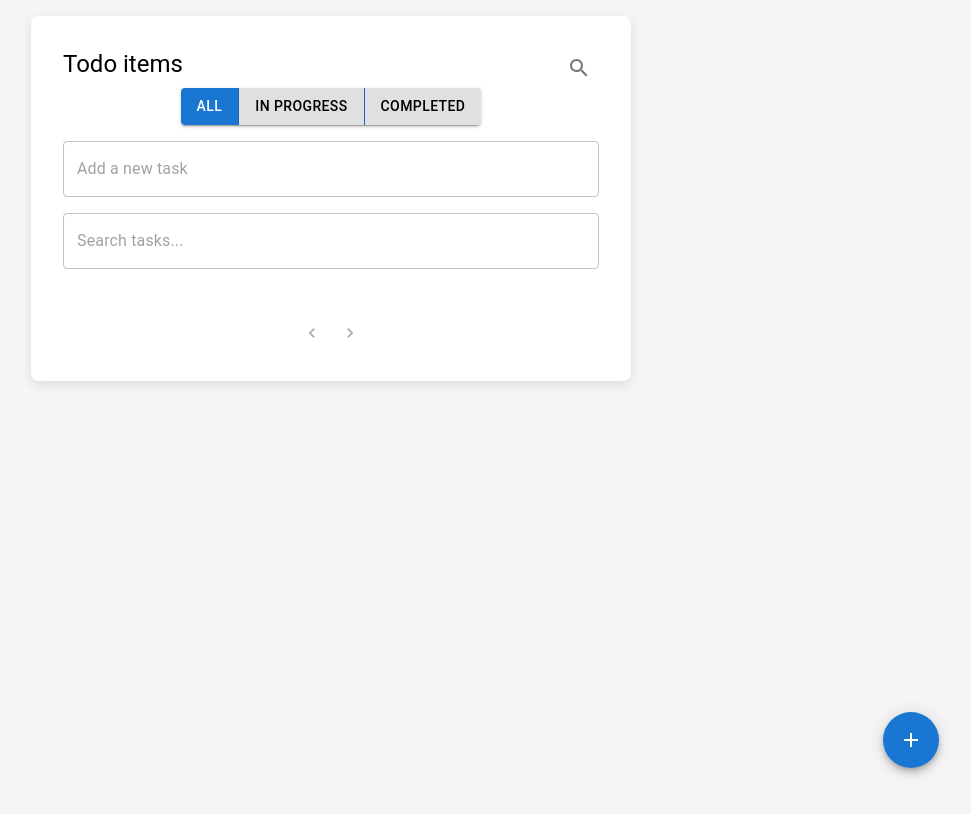
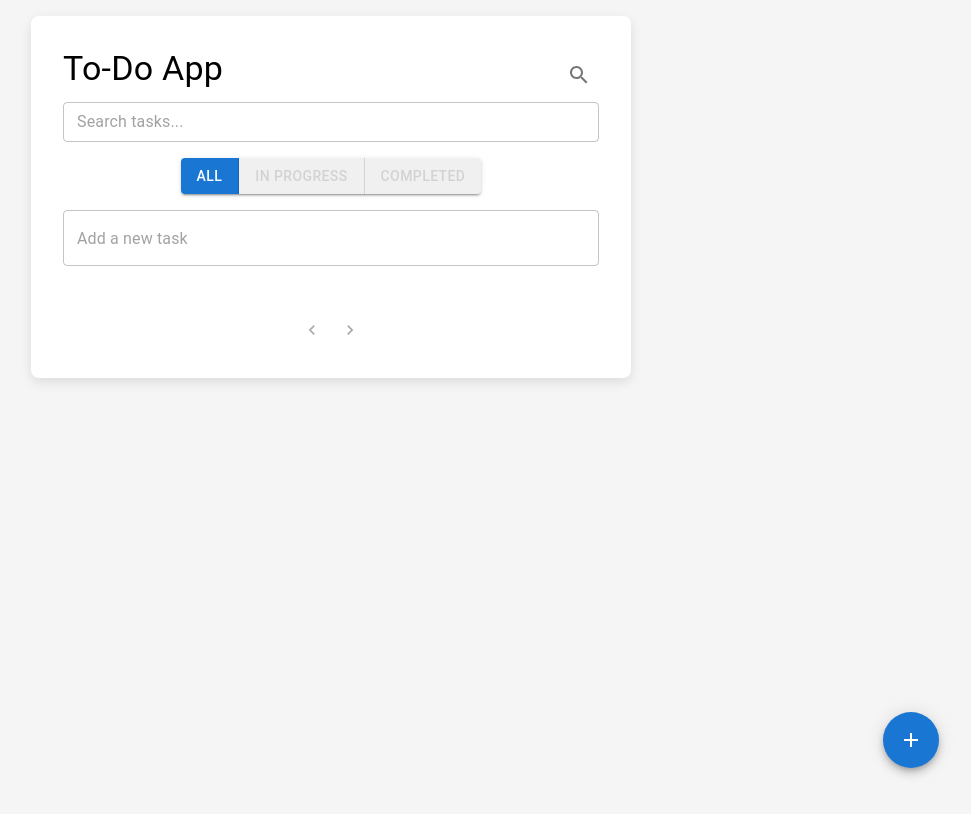
Before and after one commit to wyu6609/material-ui-todo-app, a React (Create React App) app: page / in a window 1280 px wide. Both pictures are taken after a click on the button 888 px from the left and 68 px from the top of the page. Shown: the top 814 px of the page, without its empty margins (309-1280 px from the left). Built offline with nearby package versions, Linux system fonts and the light colour scheme.

Commit message:
add button filter grey out feature

```diff
--- a/src/App.js
+++ b/src/App.js
@@ -8,7 +8,6 @@ import {
   TextField,
   ButtonGroup,
   Button,
-  Chip,
 } from "@mui/material";
 import SearchIcon from "@mui/icons-material/Search";
 import TodoList from "./components/TodoList/TodoList";
@@ -50,6 +49,10 @@ const App = () => {
   // Calculate total number of pages based on filtered todos
   const totalPages = Math.ceil(filteredTodos.length / itemsPerPage);
 
+  // Count the number of in-progress and completed tasks
+  const inProgressCount = todos.filter((todo) => !todo.completed).length;
+  const completedCount = todos.filter((todo) => todo.completed).length;
+
   return (
     <Box
       display="flex"
@@ -72,13 +75,28 @@ const App = () => {
       >
         {/* Header and Search Icon */}
         <Box display="flex" justifyContent="space-between" alignItems="center">
-          <Typography variant="h5" align="center" gutterBottom>
-            Todo items
+          <Typography variant="h4" align="center" gutterBottom>
+            To-Do App
           </Typography>
           <IconButton onClick={() => setIsSearchVisible(!isSearchVisible)}>
             <SearchIcon />
           </IconButton>
         </Box>
+
+        {/* Search Bar */}
+        {isSearchVisible && (
+          <Box marginBottom="0.5rem">
+            <TextField
+              fullWidth
+              variant="outlined"
+              placeholder="Search tasks..."
+              value={searchQuery}
+              onChange={(e) => setSearchQuery(e.target.value)}
+              size="small" // Smaller text field
+              style={{ marginBottom: "0.5rem" }} // Reduced margin
+            />
+          </Box>
+        )}
 
         {/* Filter Toggles */}
         <Box display="flex" justifyContent="center" marginBottom="1rem">
@@ -92,12 +110,20 @@ const App = () => {
             <Button
               onClick={() => setFilterStatus("in-progress")}
               color={filterStatus === "in-progress" ? "primary" : "inherit"}
+              disabled={inProgressCount === 0} // Disable if no in-progress tasks
+              sx={{
+                opacity: inProgressCount === 0 ? 0.5 : 1, // Grey out if no in-progress tasks
+              }}
             >
               In Progress
             </Button>
             <Button
               onClick={() => setFilterStatus("completed")}
               color={filterStatus === "completed" ? "primary" : "inherit"}
+              disabled={completedCount === 0} // Disable if no completed tasks
+              sx={{
+                opacity: completedCount === 0 ? 0.5 : 1, // Grey out if no completed tasks
+              }}
             >
               Completed
             </Button>
@@ -106,17 +132,6 @@ const App = () => {
 
         {/* Add Todo Component */}
         <AddTodo input={input} onInputChange={setInput} onAddTodo={addTodo} />
-        {/* Search Bar */}
-        {isSearchVisible && (
-          <TextField
-            fullWidth
-            variant="outlined"
-            placeholder="Search tasks..."
-            value={searchQuery}
-            onChange={(e) => setSearchQuery(e.target.value)}
-            style={{ marginBottom: "1rem" }}
-          />
-        )}
 
         {/* Todo List Component */}
         <TodoList
```
